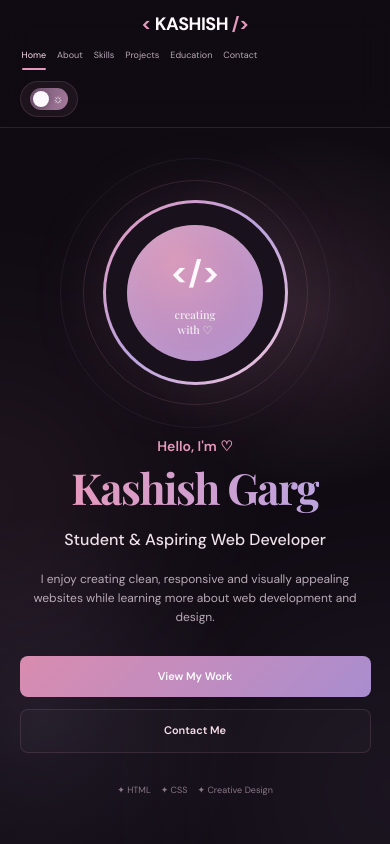
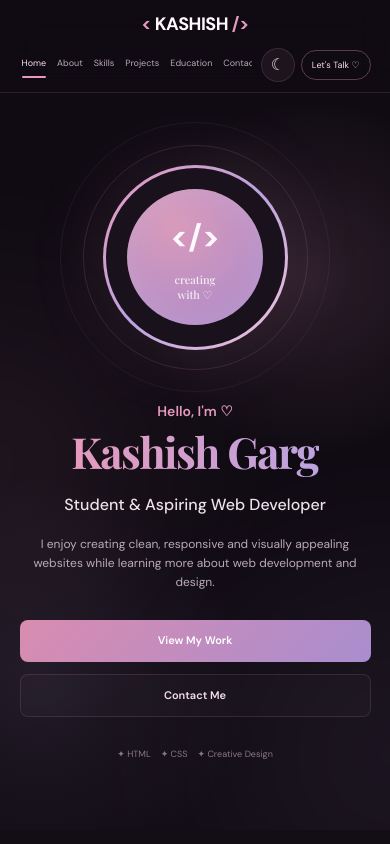
Before and after one commit to DevCraft-lab/test, a plain HTML site: page index.html in a window 390 px wide. Shown: the top 844 px of the page. Drawn offline with nearby package versions, Linux system fonts and the light colour scheme.

Commit message:
changed the code

```diff
--- a/style.css
+++ b/style.css
@@ -168,14 +168,16 @@ nav a.active::after {
 /* Theme toggle */
 
 .theme-toggle {
-    display: inline-flex;
+    width: 34px;
+    height: 34px;
+    display: inline-grid;
     align-items: center;
-    gap: 8px;
-    padding: 6px 9px;
+    justify-items: center;
+    padding: 0;
     color: var(--pink-light);
     background: rgba(229, 154, 189, 0.07);
     border: 1px solid var(--border);
-    border-radius: 20px;
+    border-radius: 50%;
     cursor: pointer;
     transition:
         background 0.3s ease,
@@ -195,35 +197,20 @@ nav a.active::after {
 }
 
 .theme-toggle-track {
-    width: 38px;
-    height: 22px;
-    position: relative;
-    display: inline-flex;
-    align-items: center;
-    justify-content: space-around;
-    border-radius: 20px;
-    background: linear-gradient(110deg, #6f526f, #a77b9d);
+    display: grid;
+    place-items: center;
 }
 
 .theme-toggle-icon {
-    z-index: 1;
-    width: 15px;
-    color: #fff8fc;
-    font-size: 12px;
+    display: none;
+    color: currentColor;
+    font-size: 16px;
     line-height: 1;
-    text-align: center;
-}
-
-.theme-toggle-thumb {
-    width: 16px;
-    height: 16px;
-    position: absolute;
-    top: 3px;
-    left: 3px;
-    border-radius: 50%;
-    background: #fff8fc;
-    box-shadow: 0 1px 5px rgba(0, 0, 0, 0.22);
-    transition: transform 0.25s ease;
+}
+
+:root:not([data-theme="light"]) .theme-toggle-moon,
+:root[data-theme="light"] .theme-toggle-sun {
+    display: block;
 }
 
 /* Intro section */
@@ -1633,30 +1620,41 @@ footer {
     /* Navbar */
 
     .nav-container {
-        display: flex;
+        display: grid;
+        grid-template-columns: minmax(0, 1fr) auto;
+        column-gap: 8px;
+        row-gap: 10px;
         min-height: 65px;
-        flex-wrap: wrap;
-        justify-content: center;
         padding: 12px 0;
     }
 
     .nav-actions {
-        order: 3;
-        margin-top: 4px;
-        margin-right: auto;
+        grid-column: 2;
+        grid-row: 2;
+        gap: 7px;
+    }
+
+    .nav-actions .nav-button {
+        display: inline-flex;
+        align-items: center;
+        padding: 7px 10px;
+        font-size: 9px;
     }
 
     .logo {
-        width: 100%;
-        text-align: center;
+        grid-column: 1 / -1;
+        justify-self: center;
     }
 
     nav {
-        width: 100%;
+        grid-column: 1;
+        grid-row: 2;
+        min-width: 0;
+        width: auto;
         justify-content: flex-start;
-        gap: 13px;
+        gap: 11px;
         overflow-x: auto;
-        padding: 0 2px 8px;
+        padding: 4px 2px 8px;
         scrollbar-width: none;
         -webkit-overflow-scrolling: touch;
     }
@@ -1668,6 +1666,7 @@ footer {
     nav a {
         font-size: 9px;
         white-space: nowrap;
+        flex: 0 0 auto;
     }
 
     /* Hero */
@@ -1866,7 +1865,7 @@ footer {
     }
 
     .nav-actions {
-        margin-top: 2px;
+        gap: 6px;
     }
 
     nav {
@@ -2249,14 +2248,6 @@ footer {
     background: rgba(199, 111, 154, 0.08);
 }
 
-:root[data-theme="light"] .theme-toggle-track {
-    background: linear-gradient(110deg, #d99ab7, #baa5dc);
-}
-
-:root[data-theme="light"] .theme-toggle-thumb {
-    transform: translateX(16px);
-}
-
 /* Respect reduced-motion preferences */
 @media (prefers-reduced-motion: reduce) {
 
```
